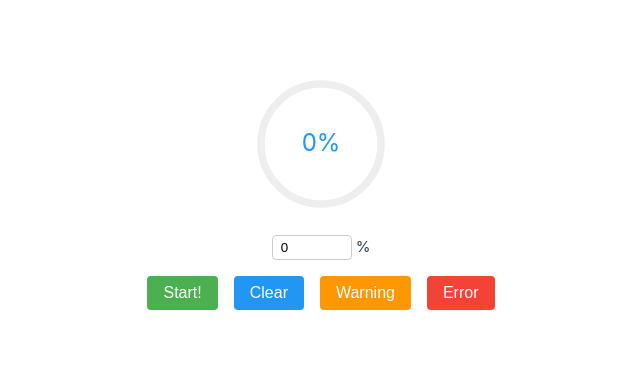
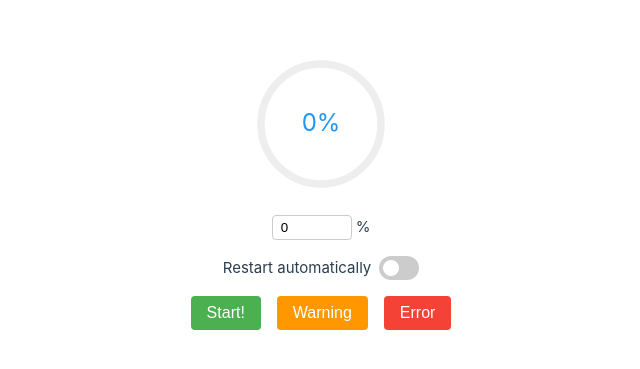
Before and after one commit to Vrolok15/test-vue-progress-bars, a Vue app in the folder test-vue/: page /progress in a window 1280 px wide. Shown: the part 211-580 px from the top of the page, without its empty margins (319-959 px from the left). Built offline with nearby package versions, Linux system fonts and the light colour scheme; the HTML template or start-up script is replaced by a standard one.

Commit message:
Added a restart toggle

```diff
--- a/test-vue/src/App.vue
+++ b/test-vue/src/App.vue
@@ -2,10 +2,15 @@
 import Button from './components/Button.vue'
 import ProgressBar from './components/ProgressBar.vue'
 import PercentInput from './components/PercentInput.vue'
+import Toggle from './components/Toggle.vue'
 import { ref, computed } from 'vue'
 
 const percentage = ref<number | null>(0)
 const interval = ref<ReturnType<typeof setInterval> | null>(null)
+const autoRestart = ref(false)
+const restartTimeout = ref<ReturnType<typeof setTimeout> | null>(null)
+const countdownInterval = ref<ReturnType<typeof setInterval> | null>(null)
+const countdown = ref(3)
 const currentState = ref<'progress' | 'complete' | 'warning' | 'error'>('progress')
 const stateMessage = ref<string>('')
 
@@ -19,7 +24,49 @@ const handleStateChange = (state: 'progress' | 'complete' | 'warning' | 'error',
   stateMessage.value = message || ''
 }
 
+const clearTimeouts = () => {
+  if (interval.value) {
+    clearInterval(interval.value)
+    interval.value = null
+  }
+  if (restartTimeout.value) {
+    clearTimeout(restartTimeout.value)
+    restartTimeout.value = null
+  }
+  if (countdownInterval.value) {
+    clearInterval(countdownInterval.value)
+    countdownInterval.value = null
+  }
+}
+
+const triggerRestart = () => {
+  countdown.value = 3
+  stateMessage.value = `Restarting in ${countdown.value} seconds...`
+  countdownInterval.value = setInterval(() => {
+    countdown.value--
+    if (countdown.value <= 1) {
+      stateMessage.value = `Restarting in ${countdown.value} second...`
+    } else {
+      stateMessage.value = `Restarting in ${countdown.value} seconds...`
+    }
+  }, 1000)
+
+  restartTimeout.value = setTimeout(() => {
+    clearInterval(countdownInterval.value!)
+    startProgress()
+  }, 3000)
+}
+
+const handleAutoRestartChange = (newValue: boolean) => {
+  autoRestart.value = newValue
+  if (newValue && percentage.value === 100 && !interval.value) {
+    currentState.value = 'complete'
+    triggerRestart()
+  }
+}
+
 const startProgress = () => {
+  clearTimeouts()
   if (!percentage.value || percentage.value >= 100) {
     percentage.value = 0
   }
@@ -31,7 +78,12 @@ const startProgress = () => {
       if (percentage.value >= 100) {
         clearInterval(interval.value!)
         interval.value = null
-        currentState.value = 'complete'
+        if (autoRestart.value) {
+          currentState.value = 'complete'
+          triggerRestart()
+        } else {
+          currentState.value = 'complete'
+        }
       }
     }
   }, 100)
@@ -39,8 +91,7 @@ const startProgress = () => {
 
 const stopOrClear = () => {
   if (interval.value) {
-    clearInterval(interval.value)
-    interval.value = null
+    clearTimeouts()
   } else {
     percentage.value = 0
     currentState.value = 'progress'
@@ -49,19 +100,13 @@ const stopOrClear = () => {
 }
 
 const setWarning = () => {
-  if (interval.value) {
-    clearInterval(interval.value)
-    interval.value = null
-  }
+  clearTimeouts()
   currentState.value = 'warning'
   stateMessage.value = 'Warning state activated'
 }
 
 const setError = () => {
-  if (interval.value) {
-    clearInterval(interval.value)
-    interval.value = null
-  }
+  clearTimeouts()
   currentState.value = 'error'
   stateMessage.value = 'Error state activated'
 }
@@ -76,6 +121,11 @@ const setError = () => {
         :disabled="!!interval"
         @state-change="handleStateChange"
       />
+      <Toggle
+        :model-value="autoRestart"
+        label="Restart automatically"
+        @update:model-value="handleAutoRestartChange"
+      />
       <p v-if="stateMessage" class="state-message" :class="currentState">
         {{ stateMessage }}
       </p>
@@ -87,6 +137,7 @@ const setError = () => {
         :onClick="startProgress"
       />
       <Button
+        v-if="interval || percentage"
         :label="interval ? 'Stop' : 'Clear'"
         :onClick="stopOrClear"
         :variant="interval ? 'default' : 'clear'"
--- /dev/null
+++ b/test-vue/src/components/Toggle.vue
@@ -0,0 +1,87 @@
+<script setup lang="ts">
+interface Props {
+  modelValue: boolean
+  label: string
+  disabled?: boolean
+}
+
+const props = defineProps<Props>()
+const emit = defineEmits<{
+  'update:modelValue': [value: boolean]
+}>()
+</script>
+
+<template>
+  <label class="toggle-container">
+    {{ label }}
+    <div class="toggle">
+      <input
+        type="checkbox"
+        :checked="modelValue"
+        :disabled="disabled"
+        @change="emit('update:modelValue', !modelValue)"
+      >
+      <span class="slider"></span>
+    </div>
+  </label>
+</template>
+
+<style scoped>
+.toggle-container {
+  display: flex;
+  align-items: center;
+  gap: 8px;
+  cursor: pointer;
+  user-select: none;
+}
+
+.toggle {
+  position: relative;
+  display: inline-block;
+  width: 40px;
+  height: 24px;
+}
+
+.toggle input {
+  opacity: 0;
+  width: 0;
+  height: 0;
+}
+
+.slider {
+  position: absolute;
+  cursor: pointer;
+  top: 0;
+  left: 0;
+  right: 0;
+  bottom: 0;
+  background-color: #ccc;
+  transition: .3s;
+  border-radius: 24px;
+}
+
+.slider:before {
+  position: absolute;
+  content: "";
+  height: 16px;
+  width: 16px;
+  left: 4px;
+  bottom: 4px;
+  background-color: white;
+  transition: .3s;
+  border-radius: 50%;
+}
+
+input:checked + .slider {
+  background-color: var(--color-green);
+}
+
+input:disabled + .slider {
+  opacity: 0.5;
+  cursor: not-allowed;
+}
+
+input:checked + .slider:before {
+  transform: translateX(16px);
+}
+</style>
```
